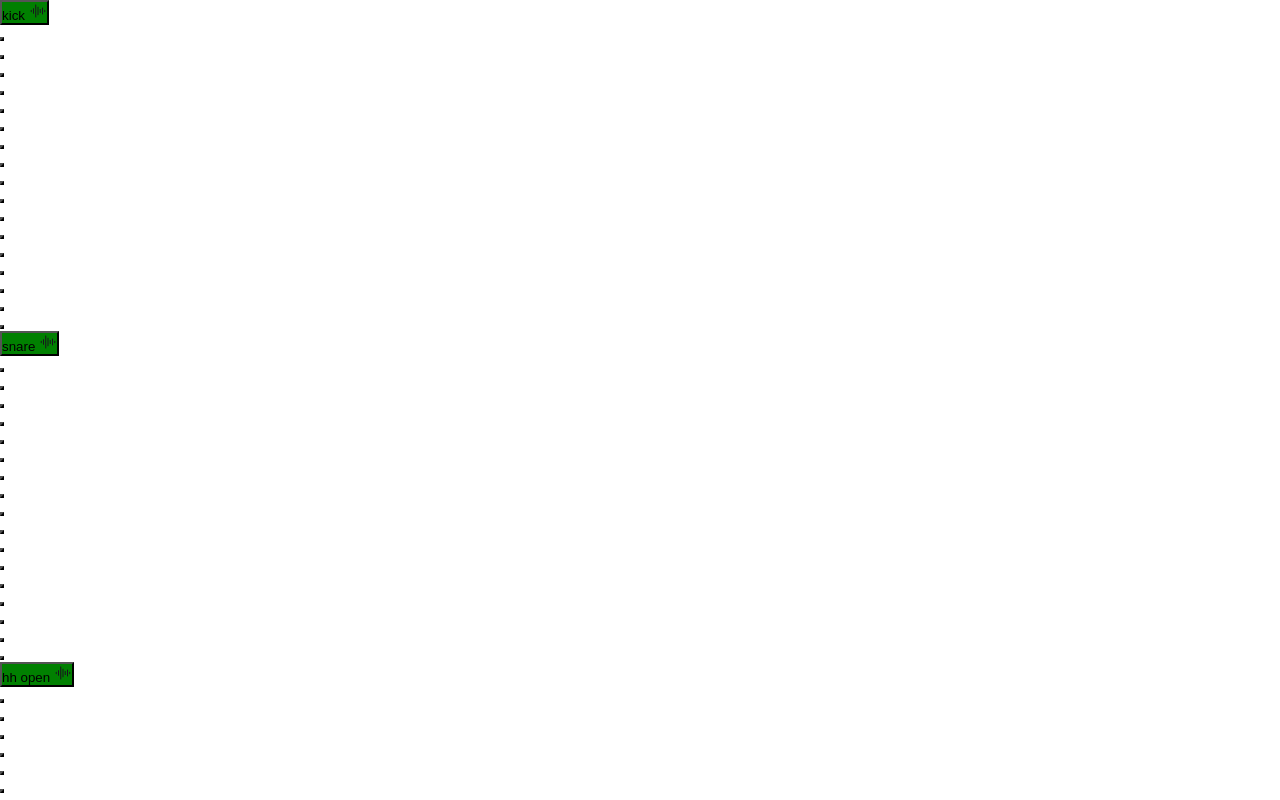
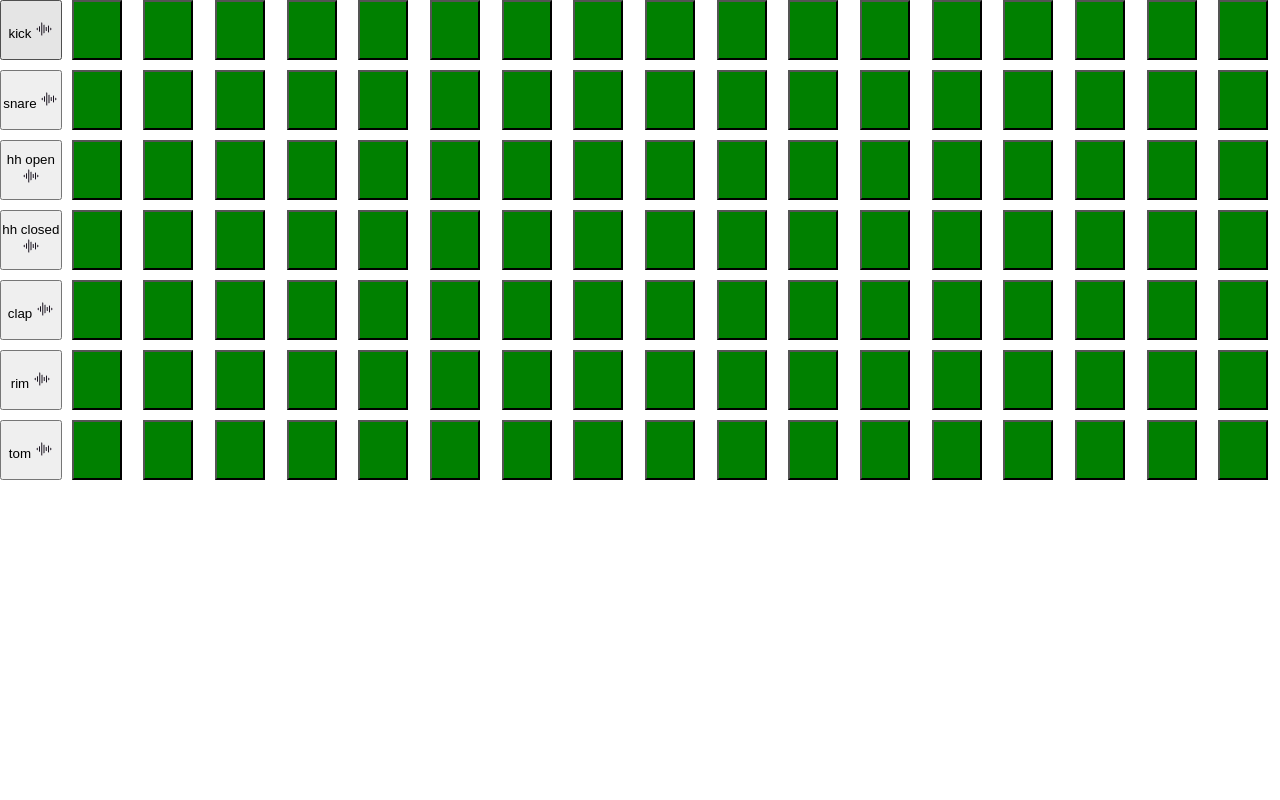
Before and after one commit to robinho1989/la-bit-machina, a React (Vite) app: page / in a window 1280 px wide. Shown: the top 800 px of the page. Built offline with nearby package versions, Linux system fonts and the light colour scheme.

Commit message:
grid layout added-styling to finish

```diff
--- a/src/components/actionButton/actionButton.module.css
+++ b/src/components/actionButton/actionButton.module.css
@@ -1,3 +1,5 @@
 .actionButton{
-    background-color: green;
+    height: 100%;
+    max-width: 160px;
+    width: 100%;
 }
--- a/src/components/drumContainer/DrumContainer.tsx
+++ b/src/components/drumContainer/DrumContainer.tsx
@@ -1,4 +1,5 @@
 import { ActionButton } from '../actionButton/ActionButton';
+import { SoundButton } from '../soundButton/SoundButton';
 import styles from './drumContainer.module.css';
 export const DrumContainer = () => {
 	const columns = [...Array(18).keys()];
@@ -14,14 +15,14 @@ export const DrumContainer = () => {
 	];
 	return (
 		<section className={styles.container}>
-			<ul>
+			<ul className={styles.gridContainer}>
 				{buttonsArr.map((row) =>
 					columns.map((col) => (
-						<li key={`${row}-${col}`} className='grid-item'>
+						<li key={`${row}-${col}`} className={styles.gridItem}>
 							{col === 0 ? (
 								<ActionButton text={row.buttonName} image={row.icon} />
 							) : (
-								<button className={styles.musicButton}></button>
+								<SoundButton/>
 							)}
 						</li>
 					))
--- a/src/components/drumContainer/drumContainer.module.css
+++ b/src/components/drumContainer/drumContainer.module.css
@@ -1,3 +1,10 @@
-.musicButton {
-	background-color: red;
+.gridContainer {
+	display: grid;
+	grid-template-columns: repeat(18, 1fr);
+	grid-template-rows: repeat(7, 1fr);
+	gap: 10px;
 }
+.gridItem {
+	list-style: none;
+    height: 60px;
+}
--- /dev/null
+++ b/src/components/soundButton/SoundButton.tsx
@@ -0,0 +1,5 @@
+import styles from './soundButton.module.css'
+
+export const SoundButton=()=>{
+    return <button className={styles.musicButton}></button>
+}
--- /dev/null
+++ b/src/components/soundButton/soundButton.module.css
@@ -0,0 +1,6 @@
+.musicButton {
+	background-color: green;
+	height: 100%;
+	max-width: 50px;
+	width: 100%;
+}
```
